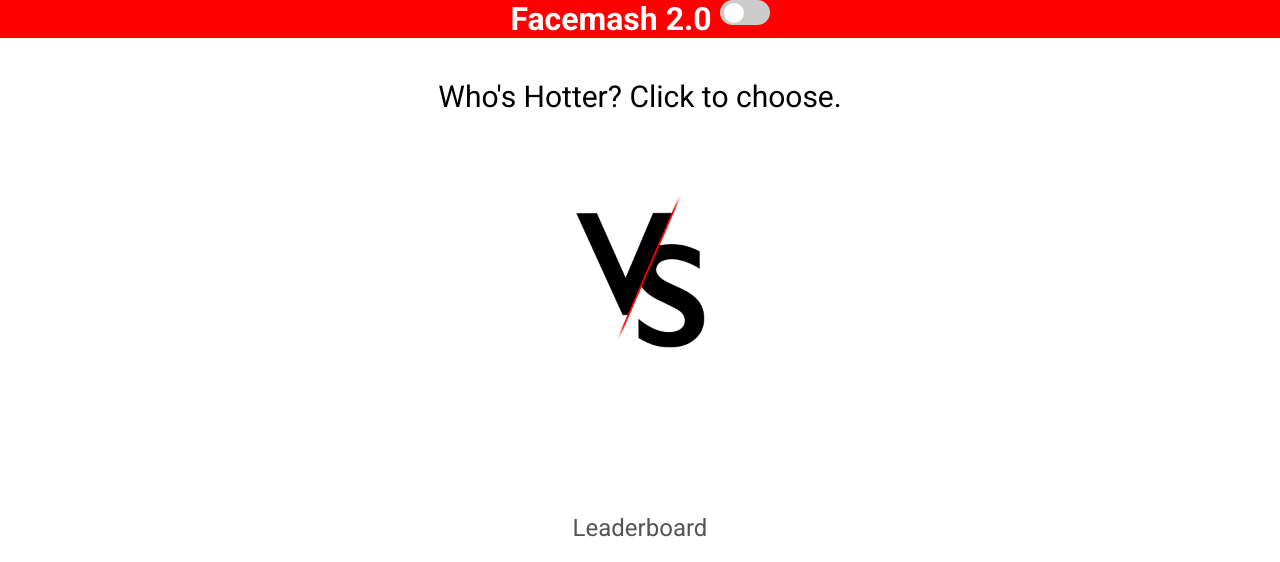
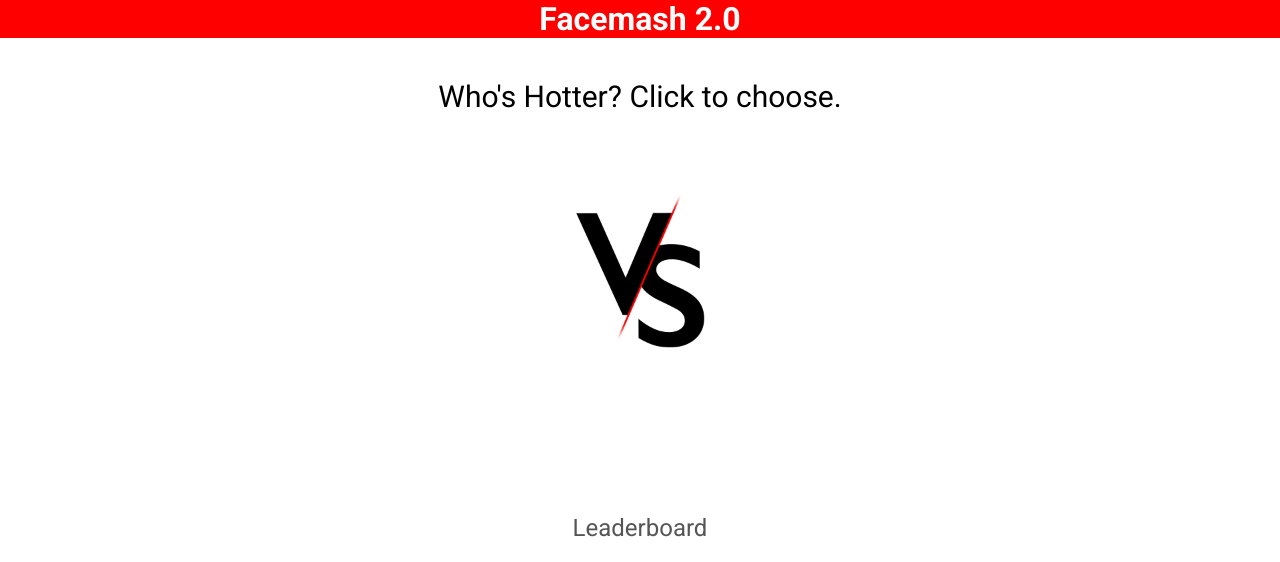
Before and after one commit to Facemash-2/facemash_2-0, a Flask app: page / in a window 1280 px wide. Shown: the top 562 px of the page. Run offline with Flask 3, Linux system fonts and the light colour scheme; data that the repository does not hold is empty; some libraries are stand-ins or nearby versions.

Commit message:
Update index.html

```diff
--- a/templates/index.html
+++ b/templates/index.html
@@ -9,30 +9,6 @@
     <meta name="viewport" content="width=device-width, initial-scale=1.0">  <!-- Viewport meta tag -->
 </head>
     <script>
-        function toggleTheme() {
-    const themeToggle = document.getElementById('theme-toggle');
-    const newTheme = themeToggle.checked ? 'dark' : 'light';  // Determine theme based on checkbox state
-    document.body.setAttribute('data-theme', newTheme);
-
-    // Store the theme preference in local storage
-    localStorage.setItem('theme', newTheme);
-}
-
-function setInitialTheme() {
-    const savedTheme = localStorage.getItem('theme');
-    const defaultTheme = 'light';  // Default to light if no preference
-    const themeToUse = savedTheme || defaultTheme;
-
-    document.body.setAttribute('data-theme', themeToUse);
-
-    // Set the checkbox state based on the initial theme
-    const themeToggle = document.getElementById('theme-toggle');
-    themeToggle.checked = (themeToUse === 'dark');
-}
-
-document.getElementById('theme-toggle').addEventListener('change', toggleTheme);  // Add event listener for the switch
-
-window.onload = setInitialTheme;  // Set the initial theme on page load
 
 
         // Function to sort an array of vote objects by the 'count' field in descending order
@@ -152,11 +128,7 @@
     </script>
 <body>
     <div class="container1">
-    <h1>Facemash 2.0  <!-- Toggle switch for dark mode -->
-<label class="theme-switch">
-    <input type="checkbox" id="theme-toggle" />
-    <span class="slider"></span>
-</label></h1>
+    <h1>Facemash 2.0</h1>
     <div>
     <div class="container">
 
```
